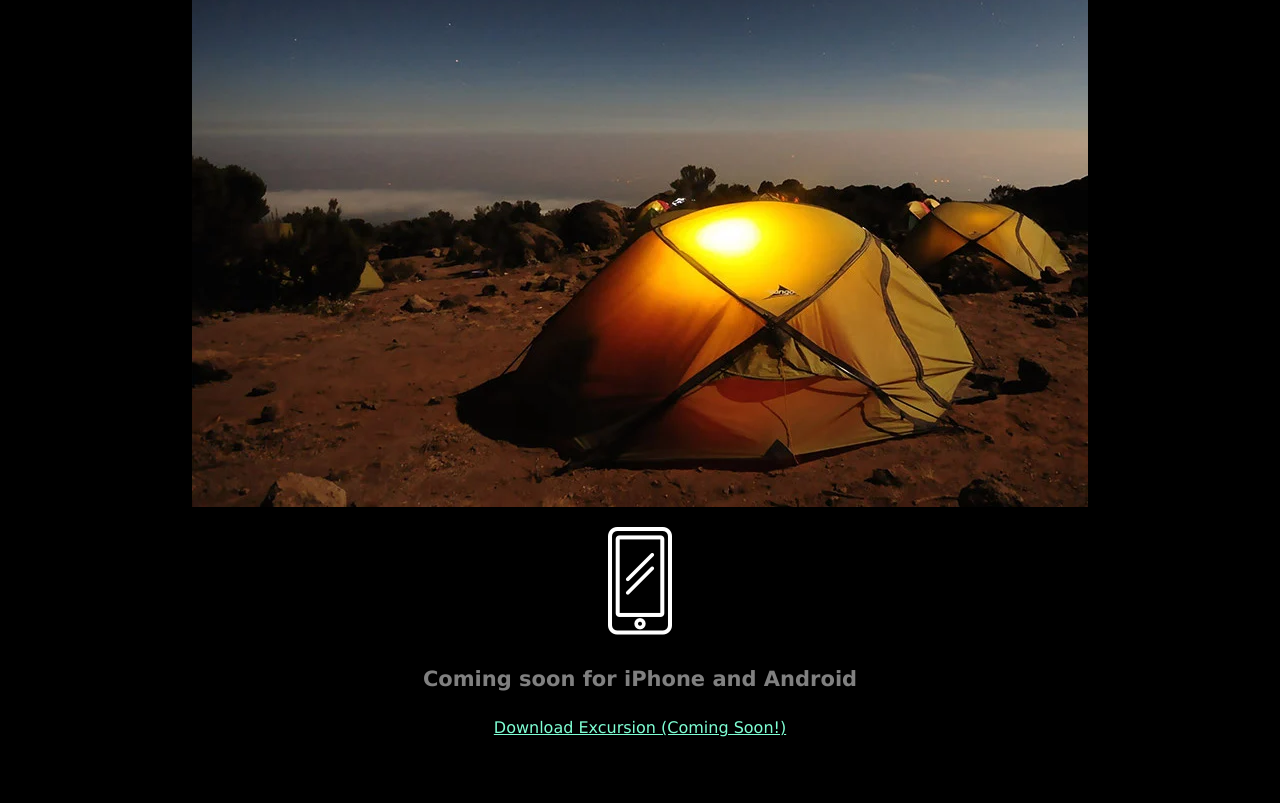
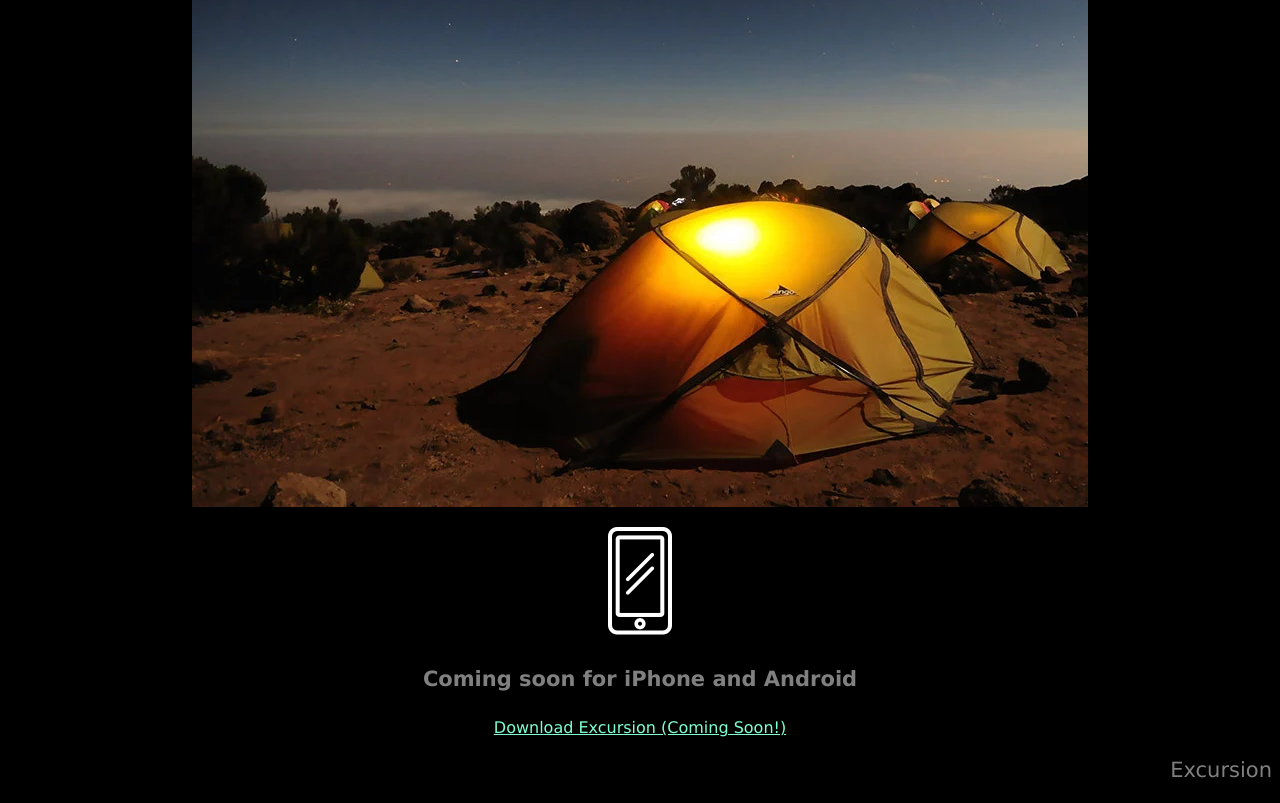
Before and after one commit to NagajyothiChukka/ProjectExcursion, a plain HTML site: page index.html in a window 1280 px wide. Shown: the part 505-1308 px from the top of the page. Drawn offline with Linux system fonts and the light colour scheme.

Commit message:
added excursion

```diff
--- a/index.html
+++ b/index.html
@@ -21,7 +21,7 @@
    <p><img src="resources/images/phone.webp"></p>
    <h4 class="header--sub-header">Coming soon for iPhone and Android</h4>
    <p><a class="link--cta" href ="#">Download Excursion (Coming Soon!)</a></p>
-   <p class="footer-copyright" > Excursion</a></p>
+   <p class="footer--copyright" > Excursion</a></p>
 
 
 </body>
```
